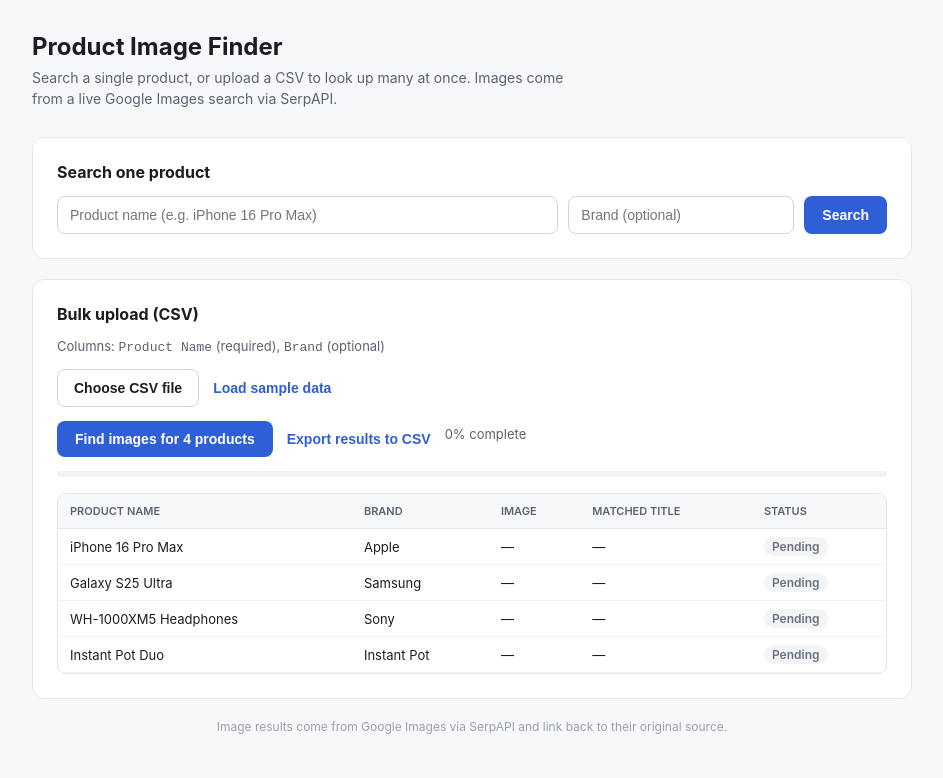
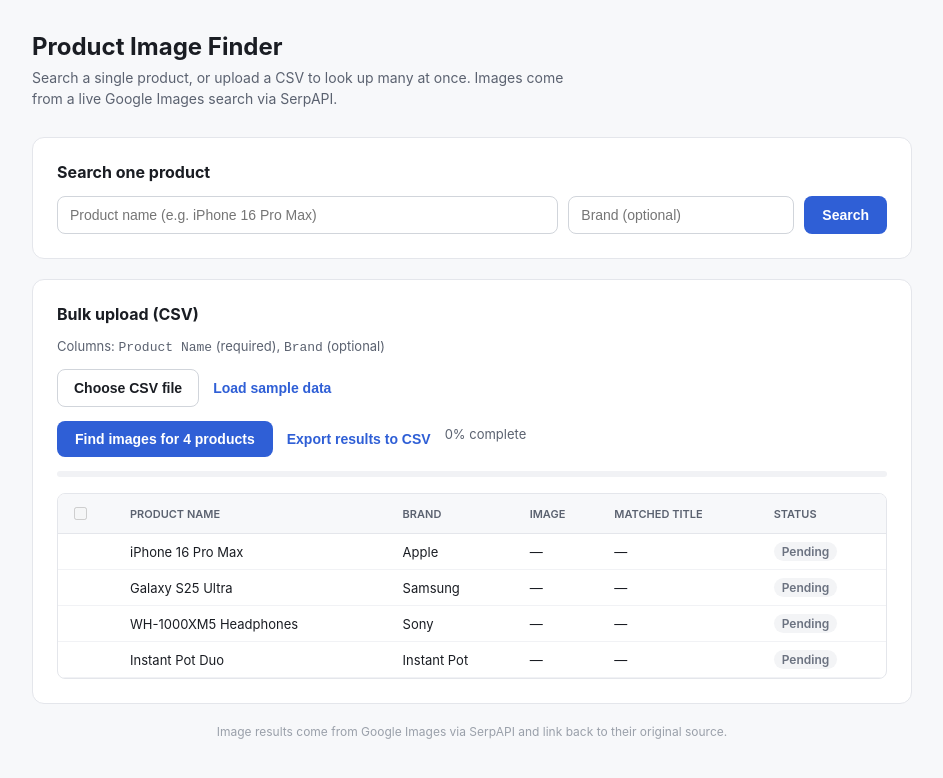
Before and after one commit to shervinwilson/Product-Image-Finder, a Next.js app in the folder product-image-finder/: page / in a window 1280 px wide. Both pictures are taken after a click on the button "Load sample data". Shown: the top 778 px of the page, without its empty margins (168-1111 px from the left). Built offline with nearby package versions, Linux system fonts and the light colour scheme.

Commit message:
Implement row selection and download feature
Added functionality for selecting and downloading images from the batch results.

```diff
--- a/product-image-finder/pages/index.js
+++ b/product-image-finder/pages/index.js
@@ -51,6 +51,7 @@
   const [batchRows, setBatchRows] = useState([]);
   const [batchRunning, setBatchRunning] = useState(false);
   const [batchProgress, setBatchProgress] = useState(0);
+  const [selectedRows, setSelectedRows] = useState([]);
   const fileInputRef = useRef(null);
   const cancelRef = useRef(false);
 
@@ -82,6 +83,7 @@
           error: null,
         }))
       );
+      setSelectedRows([]);
     };
     reader.readAsText(file);
   }, []);
@@ -91,6 +93,7 @@
     setBatchRows(
       parsed.map((p) => ({ ...p, status: "pending", results: null, error: null }))
     );
+    setSelectedRows([]);
   }, []);
 
   const runBatch = useCallback(async () => {
@@ -139,6 +142,37 @@
     const csv = rowsToCsv(batchRows);
     downloadCsv(csv, "product-images-results.csv");
   }, [batchRows]);
+
+  const rowsWithImages = batchRows
+    .map((r, i) => ({ ...r, idx: i }))
+    .filter((r) => r.results?.[0]?.thumbnailUrl);
+
+  const allSelected =
+    rowsWithImages.length > 0 && rowsWithImages.every((r) => selectedRows.includes(r.idx));
+
+  const toggleSelectAll = () => {
+    if (allSelected) {
+      setSelectedRows([]);
+    } else {
+      setSelectedRows(rowsWithImages.map((r) => r.idx));
+    }
+  };
+
+  const toggleRow = (idx) => {
+    setSelectedRows((prev) =>
+      prev.includes(idx) ? prev.filter((i) => i !== idx) : [...prev, idx]
+    );
+  };
+
+  const downloadSelected = async () => {
+    const toDownload = batchRows
+      .map((r, i) => ({ ...r, idx: i }))
+      .filter((r) => selectedRows.includes(r.idx) && r.results?.[0]?.thumbnailUrl);
+    for (const row of toDownload) {
+      await downloadImage(row.results[0].thumbnailUrl, `${row.productName || "image"}.jpg`);
+      await new Promise((res) => setTimeout(res, 200));
+    }
+  };
 
   return (
     <div style={styles.page}>
@@ -252,6 +286,15 @@
               >
                 Export results to CSV
               </button>
+              {selectedRows.length > 0 && (
+                <button
+                  type="button"
+                  style={styles.btnDownloadSelected}
+                  onClick={downloadSelected}
+                >
+                  ⬇ Download selected ({selectedRows.length})
+                </button>
+              )}
               <span style={styles.mutedText}>{batchProgress}% complete</span>
             </div>
 
@@ -263,6 +306,15 @@
               <table style={styles.table}>
                 <thead>
                   <tr>
+                    <th style={{ ...styles.th, width: 36 }}>
+                      <input
+                        type="checkbox"
+                        checked={allSelected}
+                        onChange={toggleSelectAll}
+                        disabled={rowsWithImages.length === 0}
+                        title="Select all"
+                      />
+                    </th>
                     <th style={styles.th}>Product name</th>
                     <th style={styles.th}>Brand</th>
                     <th style={styles.th}>Image</th>
@@ -273,6 +325,15 @@
                 <tbody>
                   {batchRows.map((row, i) => (
                     <tr key={i}>
+                      <td style={{ ...styles.td, textAlign: "center" }}>
+                        {row.results?.[0]?.thumbnailUrl ? (
+                          <input
+                            type="checkbox"
+                            checked={selectedRows.includes(i)}
+                            onChange={() => toggleRow(i)}
+                          />
+                        ) : null}
+                      </td>
                       <td style={styles.td}>{row.productName}</td>
                       <td style={styles.td}>{row.brand || "—"}</td>
                       <td style={styles.td}>
@@ -467,6 +528,16 @@
   },
   td: { padding: "8px 12px", borderBottom: "1px solid #f1f2f5", verticalAlign: "middle" },
   footer: { fontSize: 12, color: "#9aa0aa", textAlign: "center", marginTop: 8 },
+  btnDownloadSelected: {
+    background: "#2f5fd6",
+    color: "#fff",
+    border: "none",
+    borderRadius: 8,
+    padding: "8px 16px",
+    fontSize: 13,
+    fontWeight: 600,
+    cursor: "pointer",
+  },
   btnDownload: {
     marginTop: 4,
     width: "100%",
```
